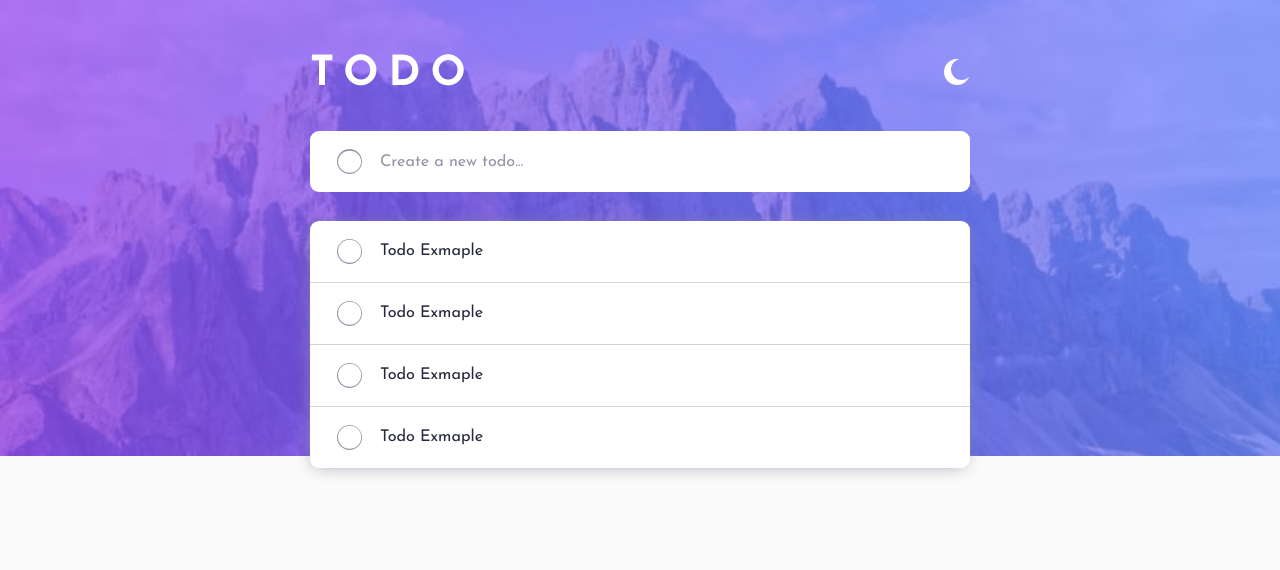
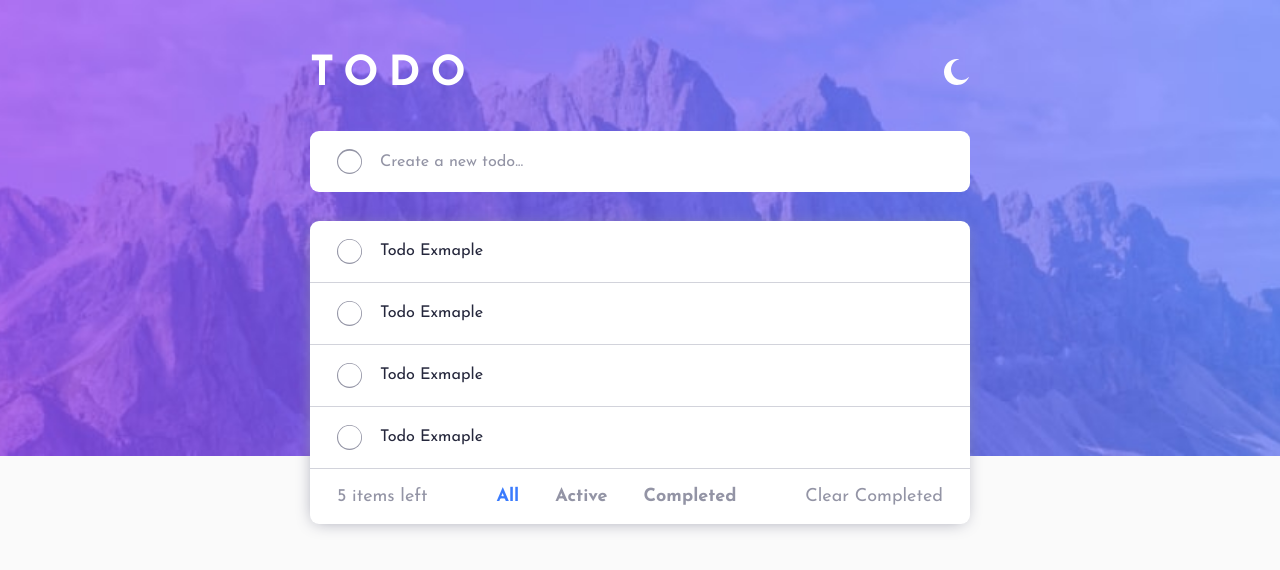
Before and after one commit to AbderrahmaneFadili/todo-app-main-react-app, a React (Create React App) app: page / in a window 1280 px wide. Shown: the top 570 px of the page. Built offline with nearby package versions, Linux system fonts and the light colour scheme.

Commit message:
Creating the TodoFooter

```diff
--- /dev/null
+++ b/src/components/todos/TodoFooter/TodoFooter.jsx
@@ -0,0 +1,26 @@
+import React from "react";
+import {
+  Active,
+  All,
+  ClearCompleted,
+  Completed,
+  FilterTodos,
+  ItemsCount,
+  TodoFooterWrapper,
+} from "./TodoFooter.styles";
+
+const TodoFooter = () => {
+  return (
+    <TodoFooterWrapper>
+      <ItemsCount>5 items left</ItemsCount>
+      <FilterTodos>
+        <All>All</All>
+        <Active>Active</Active>
+        <Completed>Completed</Completed>
+      </FilterTodos>
+      <ClearCompleted>Clear Completed</ClearCompleted>
+    </TodoFooterWrapper>
+  );
+};
+
+export default TodoFooter;
--- /dev/null
+++ b/src/components/todos/TodoFooter/TodoFooter.styles.js
@@ -0,0 +1,57 @@
+import styled from "styled-components";
+
+export const TodoFooterWrapper = styled.div`
+  padding: 1rem 1.5rem;
+  border-top: 1px solid var(--border-color);
+  display: flex;
+  justify-content: space-between;
+  color: var(--card-text-color);
+`;
+
+export const ItemsCount = styled.span``;
+
+export const FilterTodos = styled.div`
+  display: flex;
+  justify-content: space-between;
+  cursor: pointer;
+  font-weight: bold;
+  display: none;
+
+  @media screen and (min-width: 768px) {
+    display: block;
+  }
+`;
+
+export const All = styled.span`
+  cursor: pointer;
+  color: var(--active-card-color);
+
+  &:hover {
+    color: var(--on-hover-color);
+  }
+`;
+
+export const Active = styled.span`
+  margin: 0 2rem;
+  cursor: pointer;
+
+  &:hover {
+    color: var(--on-hover-color);
+  }
+`;
+
+export const Completed = styled.span`
+  cursor: pointer;
+
+  &:hover {
+    color: var(--on-hover-color);
+  }
+`;
+
+export const ClearCompleted = styled.span`
+  cursor: pointer;
+
+  &:hover {
+    color: var(--on-hover-color);
+  }
+`;
--- a/src/components/todos/TodosList/TodosList.jsx
+++ b/src/components/todos/TodosList/TodosList.jsx
@@ -1,6 +1,7 @@
 import React from "react";
 import { TodosItems, TodosListWrapper } from "./TodosList.styles";
 import Todo from "../../todos/Todo/Todo";
+import TodoFooter from "../TodoFooter/TodoFooter";
 const TodosList = () => {
   return (
     <TodosListWrapper>
@@ -10,6 +11,7 @@ const TodosList = () => {
         <Todo />
         <Todo />
       </TodosItems>
+      <TodoFooter />
     </TodosListWrapper>
   );
 };
```
